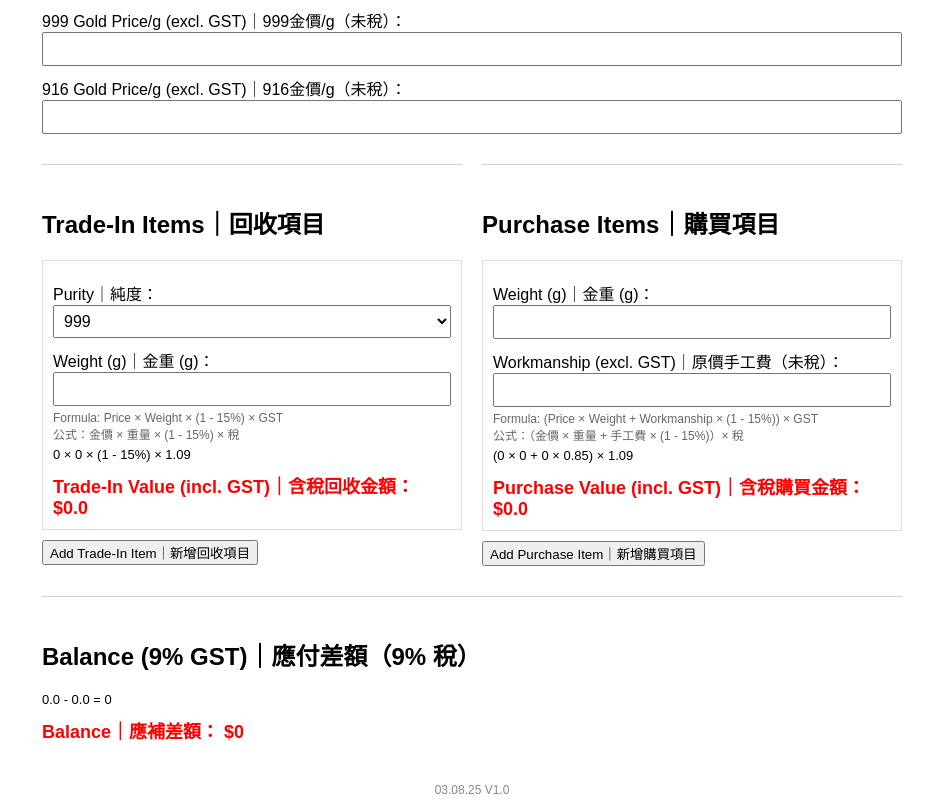
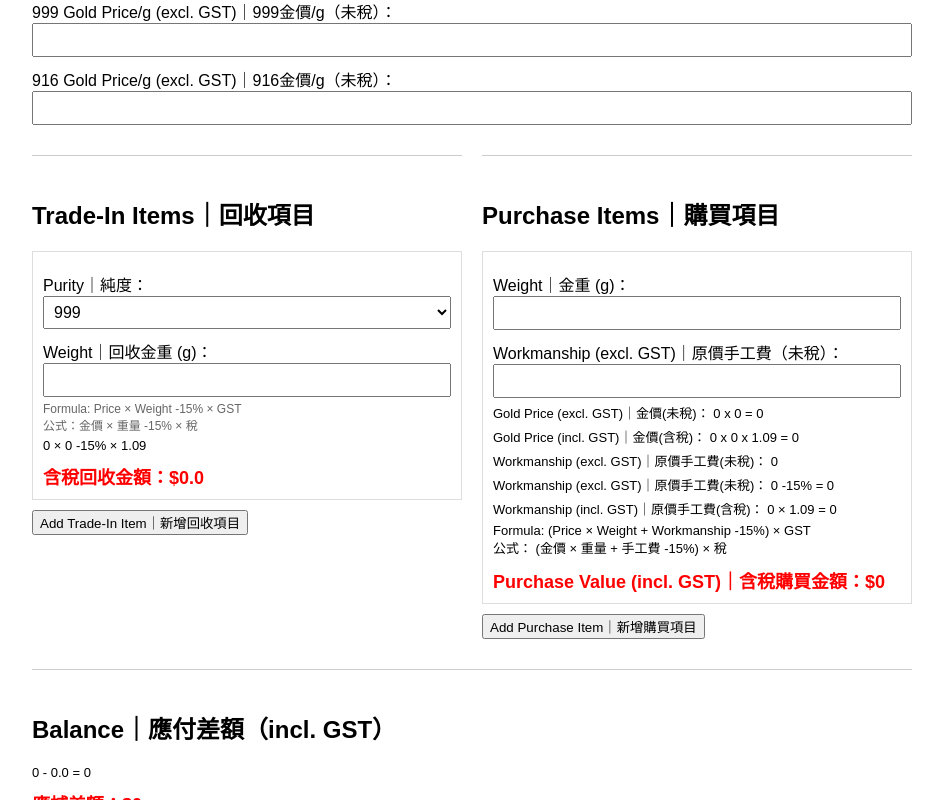
Before and after one commit to ALUXEJulia/gold-trade-in-calculator, a plain HTML site: page index.html in a window 1280 px wide. Shown: the part 138-938 px from the top of the page, without its empty margins (168-1111 px from the left). Drawn offline with Linux system fonts and the light colour scheme.

Commit message:
Add files via upload

```diff
--- a/index.html
+++ b/index.html
@@ -4,29 +4,30 @@
 <head>
   <meta charset="UTF-8" />
   <meta name="viewport" content="width=device-width, initial-scale=1.0" />
-  <title>ALUXE Gold Trade-IN Calculator｜黃金回收試算機</title>
+  <title>ALUXE Gold Trade-IN Calculator</title>
   <style>
-    body { font-family: Arial, sans-serif; max-width: 860px; margin: auto; padding: 20px; }
+    body { font-family: Arial, sans-serif; max-width: 880px; margin: auto; padding: 20px; }
     h1 { text-align: center; }
     .section { margin-top: 30px; border-top: 1px solid #ccc; padding-top: 20px; }
     label { display: block; margin-top: 10px; }
     input, select { width: 100%; padding: 6px; font-size: 16px; box-sizing: border-box; }
     .output { font-weight: bold; margin-top: 10px; font-size: 18px; color: red; }
-    .formula { font-size: 12px; color: #666; margin-top: 5px; }
+    .formula { font-size: 12px; color: #666; margin-top: 5px; white-space: pre-wrap; }
     .steps { font-size: 13px; color: #000; margin-top: 5px; white-space: pre-wrap; }
     .group { border: 1px solid #ddd; padding: 10px; margin-top: 10px; }
     .flex-row { display: flex; gap: 20px; flex-wrap: wrap; }
     .half { flex: 1; min-width: 360px; }
     button { margin-top: 10px; }
     .footer { text-align: center; font-size: 12px; margin-top: 40px; color: #888; }
+    .bold { font-weight: bold; }
   </style>
 </head>
 <body>
-  <h1>ALUXE<br/>Gold Trade-IN Calculator｜黃金回收試算機</h1>
+  <h1>ALUXE<br/>Gold Trade-IN Calculator</h1>
 
   <div>
-    <label>999 Gold Price/g (excl. GST)｜999金價/g（未稅）： <input id="price999" type="number" oninput="calculate()"></label>
-    <label>916 Gold Price/g (excl. GST)｜916金價/g（未稅）： <input id="price916" type="number" oninput="calculate()"></label>
+    <label>999 Gold Price/g (excl. GST)｜999金價/g（未稅）：<input id="price999" type="number" oninput="calculate()"></label>
+    <label>916 Gold Price/g (excl. GST)｜916金價/g（未稅）：<input id="price916" type="number" oninput="calculate()"></label>
   </div>
 
   <div class="flex-row">
@@ -44,13 +45,13 @@
   </div>
 
   <div class="section">
-    <h2>Balance (9% GST)｜應付差額（9% 稅）</h2>
+    <h2>Balance｜應付差額（incl. GST）</h2>
     <div class="steps" id="diffSteps"></div>
     <div id="finalResult" class="output"></div>
   </div>
 
   <div class="footer">
-    03.08.25 V1.0
+    03.08.25 V1.4
   </div>
 
   <script>
@@ -63,9 +64,9 @@
       const id = recycleCount++;
       container.insertAdjacentHTML('beforeend', `
         <div class="group" id="recycle-${id}">
-          <label>Purity｜純度： <select onchange="calculate()" id="purity-${id}"><option value="999">999</option><option value="916">916</option></select></label>
-          <label>Weight (g)｜金重 (g)： <input type="number" id="weight-${id}" oninput="calculate()"></label>
-          <div class="formula">Formula: Price × Weight × (1 - 15%) × GST<br/>公式：金價 × 重量 × (1 - 15%) × 稅</div>
+          <label>Purity｜純度：<select onchange="calculate()" id="purity-${id}"><option value="999">999</option><option value="916">916</option></select></label>
+          <label>Weight｜回收金重 (g)：<input type="number" id="weight-${id}" oninput="calculate()"></label>
+          <div class="formula">Formula: Price × Weight -15% × GST<br>公式：金價 × 重量 -15% × 稅</div>
           <div class="steps" id="recycleSteps-${id}"></div>
           <div class="output" id="recycleResult-${id}"></div>
         </div>
@@ -78,11 +79,11 @@
       const id = buyCount++;
       container.insertAdjacentHTML('beforeend', `
         <div class="group" id="buy-${id}">
-          <label>Weight (g)｜金重 (g)： <input type="number" id="buyWeight-${id}" oninput="calculate()"></label>
-          <label>Workmanship (excl. GST)｜原價手工費（未稅）： <input type="number" id="laborFee-${id}" oninput="calculate()"></label>
-          <div class="formula">Formula: (Price × Weight + Workmanship × (1 - 15%)) × GST<br/>公式：（金價 × 重量 + 手工費 × (1 - 15%)）× 稅</div>
-          <div class="steps" id="buySteps-${id}"></div>
-          <div class="output" id="buyResult-${id}"></div>
+          <label>Weight｜金重 (g)：<input type="number" id="buyWeight-${id}" oninput="calculate()"></label>
+          <label>Workmanship (excl. GST)｜原價手工費（未稅）：<input type="number" id="laborFee-${id}" oninput="calculate()"></label>
+          <div id="buyDetail-${id}"></div>
+          <div id="buySteps-${id}" class="steps"></div>
+          <div id="buyResult-${id}" class="output"></div>
         </div>
       `);
       calculate();
@@ -104,8 +105,8 @@
 
         const output = document.getElementById(`recycleResult-${i}`);
         const steps = document.getElementById(`recycleSteps-${i}`);
-        if (output) output.textContent = `Trade-In Value (incl. GST)｜含稅回收金額： $${taxed.toFixed(1)}`;
-        if (steps) steps.textContent = `${price} × ${weight} × (1 - 15%) × ${taxRate}`;
+        if (output) output.textContent = `含稅回收金額：$${taxed.toFixed(1)}`;
+        if (steps) steps.textContent = `${price} × ${weight} -15% × ${taxRate}`;
         recycleStepsSummary.push(`${taxed.toFixed(1)}`);
       }
 
@@ -114,21 +115,40 @@
       for (let i = 0; i < buyCount; i++) {
         const weight = parseFloat(document.getElementById(`buyWeight-${i}`)?.value || 0);
         const fee = parseFloat(document.getElementById(`laborFee-${i}`)?.value || 0);
-        const subtotal = (price999 * weight + fee * 0.85) * taxRate;
-        const roundedSubtotal = Math.round(subtotal * 10) / 10;
-        totalBuy += roundedSubtotal;
+        const detail = document.getElementById(`buyDetail-${i}`);
+        const steps = document.getElementById(`buySteps-${i}`);
+
+        const goldExcl = price999 * weight;
+        const goldIncl = goldExcl * taxRate;
+        const feeExcl = fee * (1 - 0.15);
+        const feeIncl = feeExcl * taxRate;
+        const total = goldIncl + feeIncl;
+        const roundedTotal = Math.round(total * 10) / 10;
+        totalBuy += roundedTotal;
+
+        if (detail) {
+          detail.innerHTML = `
+            <div class="steps">Gold Price (excl. GST)｜金價(未稅)： ${price999} x ${weight} = ${goldExcl}</div>
+            <div class="steps">Gold Price (incl. GST)｜金價(含稅)： ${price999} x ${weight} x 1.09 = ${goldIncl.toFixed(0)}</div>
+            <div class="steps">Workmanship (excl. GST)｜原價手工費(未稅)： ${fee}</div>
+            <div class="steps">Workmanship (excl. GST)｜原價手工費(未稅)： ${fee} -15% = ${feeExcl.toFixed(0)}</div>
+            <div class="steps">Workmanship (incl. GST)｜原價手工費(含稅)： ${feeExcl.toFixed(0)} × 1.09 = ${feeIncl.toFixed(0)}</div>
+          `;
+        }
+
+        if (steps) {
+          steps.innerHTML = `Formula: (Price × Weight + Workmanship -15%) × GST<br>公式： (金價 × 重量 + 手工費 -15%) × 稅`;
+        }
 
         const output = document.getElementById(`buyResult-${i}`);
-        const steps = document.getElementById(`buySteps-${i}`);
-        if (output) output.textContent = `Purchase Value (incl. GST)｜含稅購買金額： $${roundedSubtotal.toFixed(1)}`;
-        if (steps) steps.textContent = `(${price999} × ${weight} + ${fee} × 0.85) × ${taxRate}`;
-        buyStepsSummary.push(`${roundedSubtotal.toFixed(1)}`);
+        if (output) output.innerHTML = `Purchase Value (incl. GST)｜含稅購買金額：<span class="bold">$${roundedTotal}</span>`;
+        buyStepsSummary.push(`${roundedTotal}`);
       }
 
       const diff = Math.round(totalBuy - totalRecycle);
       const buyPart = buyStepsSummary.length > 1 ? `(${buyStepsSummary.join(' + ')})` : buyStepsSummary.join(' + ');
       const recyclePart = recycleStepsSummary.length > 1 ? `(${recycleStepsSummary.join(' + ')})` : recycleStepsSummary.join(' + ');
-      document.getElementById('finalResult').textContent = `Balance｜應補差額： $${diff}`;
+      document.getElementById('finalResult').textContent = `應補差額：$${diff}`;
       document.getElementById('diffSteps').textContent = `${buyPart} - ${recyclePart} = ${diff}`;
     }
 
```
